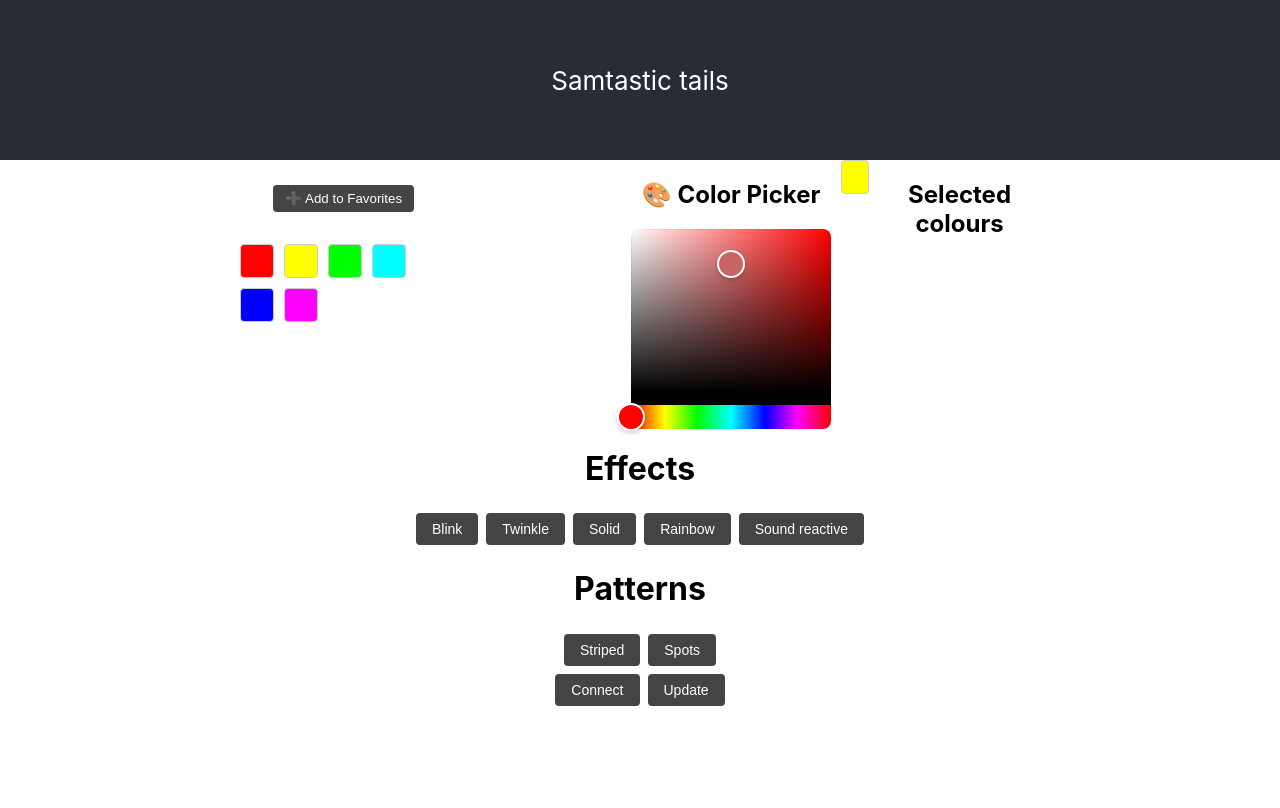
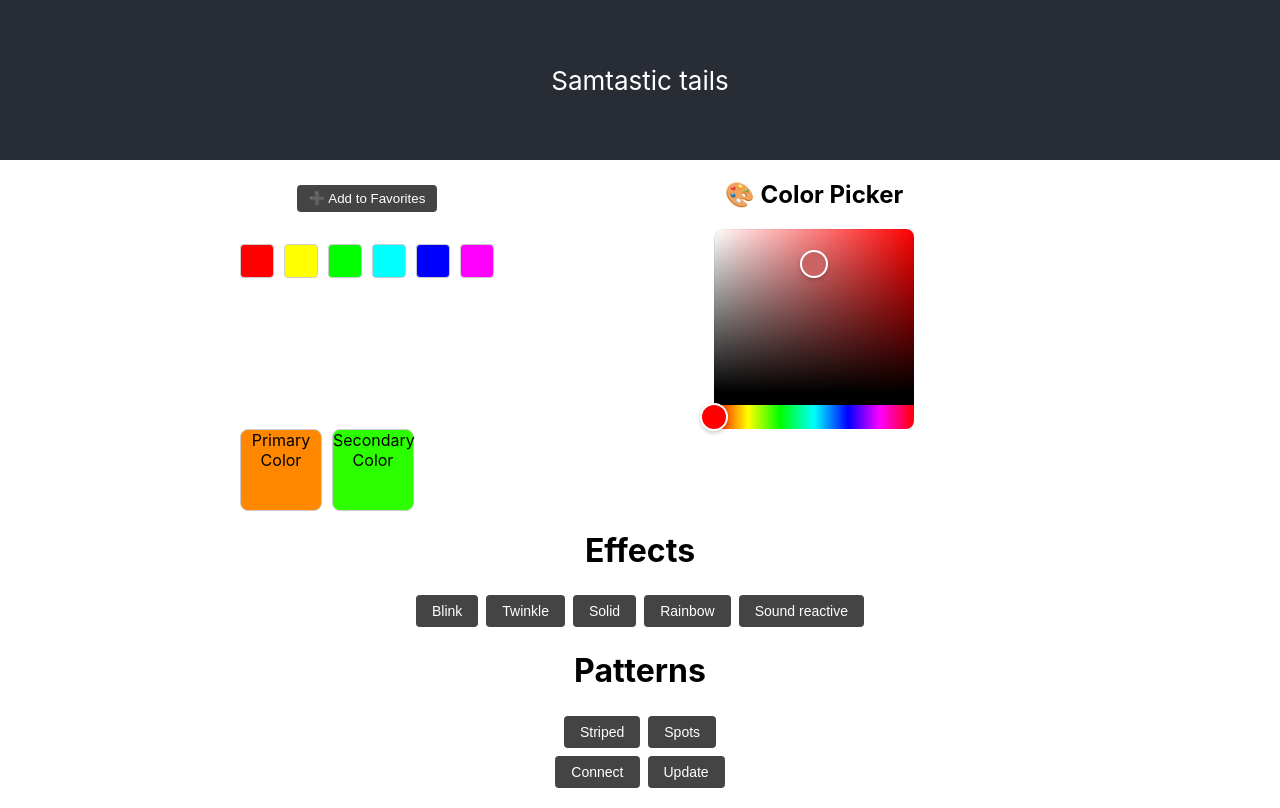
Before and after one commit to Sam-567/LED-controller, a React (Create React App) app in the folder my-app4/: page / in a window 1280 px wide. Built offline with nearby package versions, Linux system fonts and the light colour scheme.

Commit message:
In progress

```diff
--- a/my-app4/src/Blink.js
+++ b/my-app4/src/Blink.js
@@ -22,9 +22,11 @@ const BlinkUI = () => {
   };
 
   const [color, setColor] = useState({ r: 200, g: 100, b: 100 });
+  const [showPicker, setShowPicker] = useState(true);
 
   return (
     <div>
+        {showPicker &&
         <div style={{ display: 'flex', justify_content: 'center' , alignItems: 'flex-start', gap: 10 }}>
             <SwatchManager
             currentColor={color}
@@ -34,15 +36,36 @@ const BlinkUI = () => {
             />
             <div style={{ width: 200 }} />
             <HueSaturationBrightnessPicker rgb={color} setRgb={setColor}/>
+            <div>
+
+            </div>
+        </div>}
+
+        <div style={{ display: 'flex', justify_content: 'center' , alignItems: 'flex-start', gap: 10 }}>
             <div
-              key={0}
-              title={`rgb(255,255,0)`}
-              style={{ ...sty.swatchNoClick, backgroundColor: `rgb(255,255,0)` }}
-            />
-            <div>
-                <h2> Selected colours </h2>
+              style={{
+              width: 80,
+              height: 80,
+              borderRadius: 8,
+              border: '1px solid #ccc',
+              background: 'rgba(255, 136, 0, 1)'
+              }}
+            >
+                Primary Color
+            </div>
+            <div
+              style={{
+              width: 80,
+              height: 80,
+              borderRadius: 8,
+              border: '1px solid #ccc',
+              background: 'rgba(43, 255, 0, 1)'
+              }}
+            >
+                Secondary Color
             </div>
         </div>
+
         <h1 style={{ marginTop: 20 }}> Effects </h1>
         {/* Blink, twinkle, stripe, solid, rainbow */}
         <button style={styles.button}> Blink </button>
```
